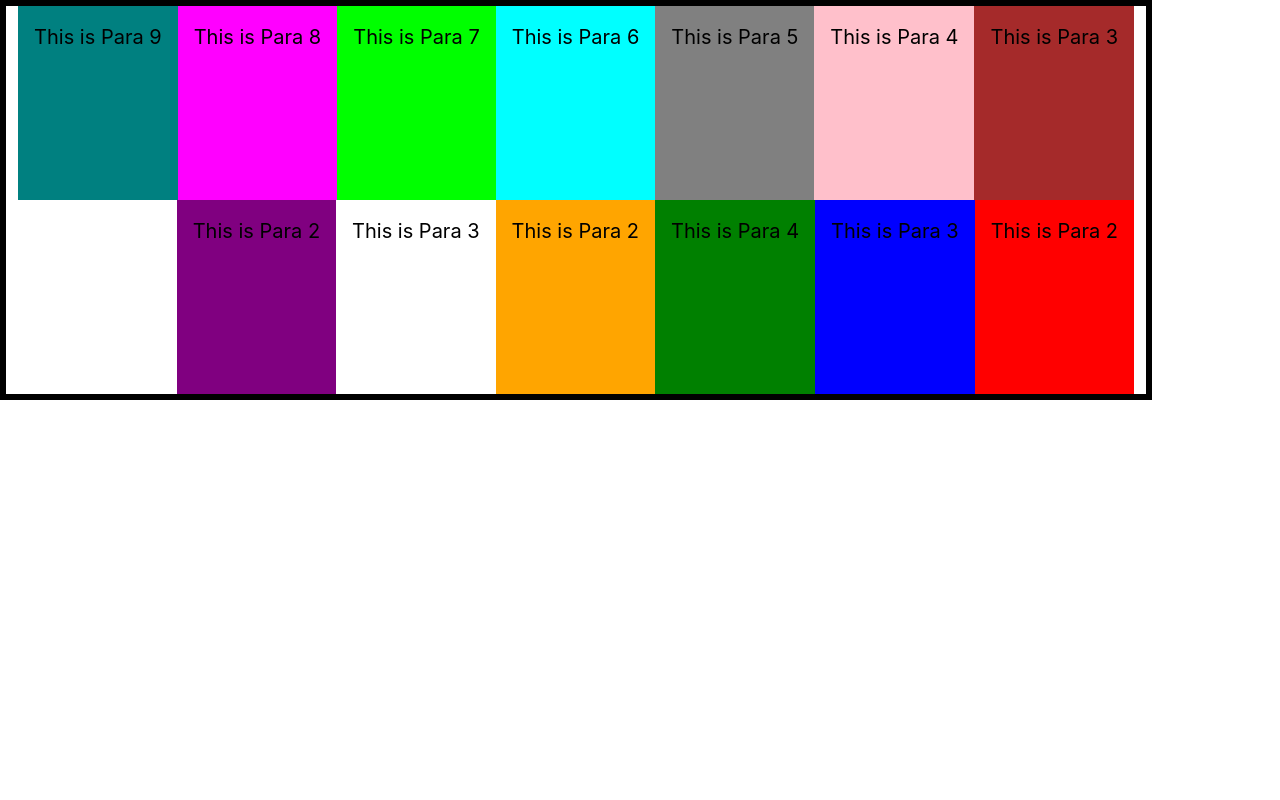
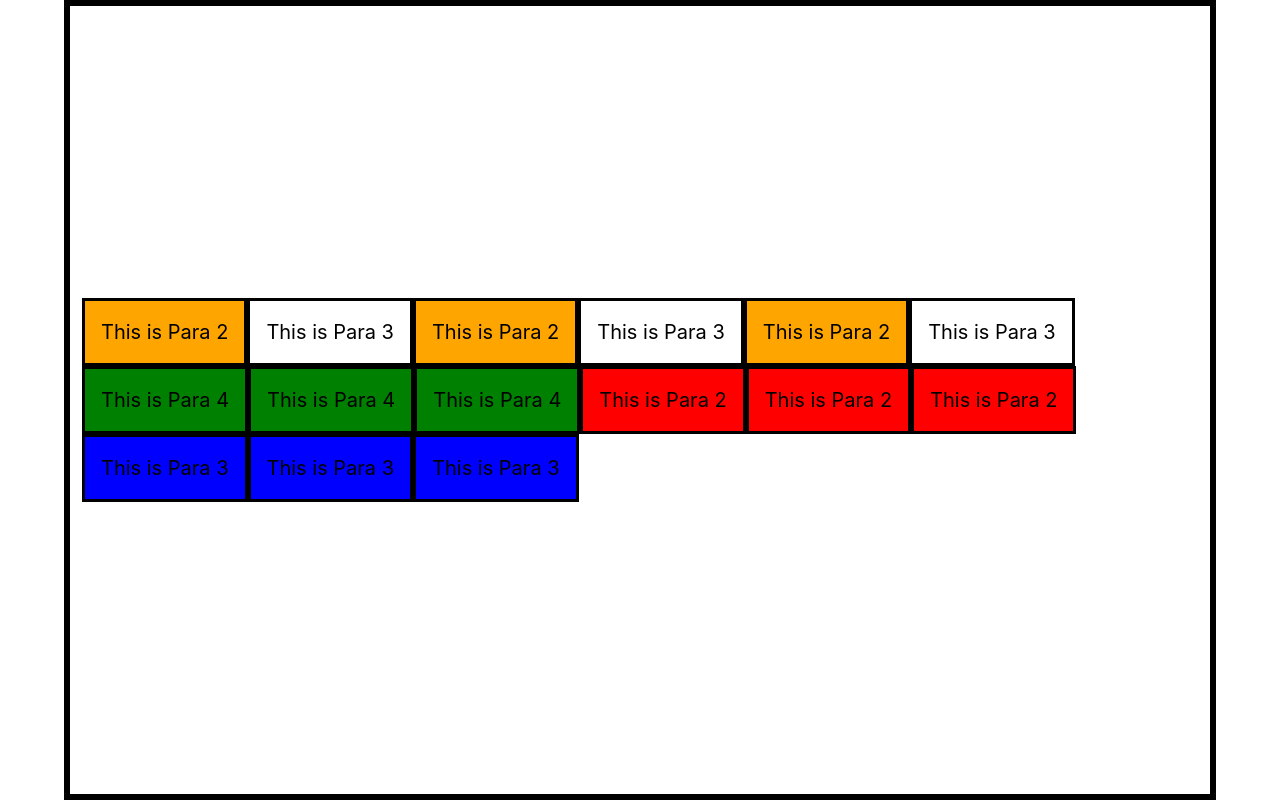
Before and after one commit to madhavi-anneboina/my-reactapp, a React (Create React App) app: page / in a window 1280 px wide. Built offline with nearby package versions, Linux system fonts and the light colour scheme.

Commit message:
flexdirection fiex wrap changes added

```diff
--- a/src/App.js
+++ b/src/App.js
@@ -39,14 +39,20 @@ const App = () => {
         <div className="flex-item item4">This is Para 2</div>
         <div className="flex-item item5">This is Para 3</div>
 
-        <div className="flex-item item6">This is Para 2</div>
-        <div className="flex-item item7">This is Para 3</div>
-        <div className="flex-item item8">This is Para 4</div>
-        <div className="flex-item item9">This is Para 5</div>
-        <div className="flex-item item10">This is Para 6</div>
-        <div className="flex-item item11">This is Para 7</div>
-        <div className="flex-item item12">This is Para 8</div>
-        <div className="flex-item item13">This is Para 9</div>
+        <div className="flex-item item1">This is Para 2</div>
+        <div className="flex-item item2">This is Para 3</div>
+        <div className="flex-item item3">This is Para 4</div>
+
+        <div className="flex-item item4">This is Para 2</div>
+        <div className="flex-item item5">This is Para 3</div>
+
+        <div className="flex-item item1">This is Para 2</div>
+        <div className="flex-item item2">This is Para 3</div>
+        <div className="flex-item item3">This is Para 4</div>
+
+        <div className="flex-item item4">This is Para 2</div>
+        <div className="flex-item item5">This is Para 3</div>
+
 
 
 
--- a/src/index.css
+++ b/src/index.css
@@ -98,14 +98,18 @@ div p{
 
 .container{
   border:6px solid black;
-  display: inline-flex;
+  display: flex;
   /* flex-direction: column; */
-  height: 400px;
-  /* flex-wrap: nowrap; */
-  flex-flow: row-reverse wrap-reverse;
+   height: 800px;
+   flex-wrap: wrap;
+  /* flex-wrap: nowrap;
+  flex-flow: row-reverse wrap-reverse; */
+     align-content: center;
+
 }
 
 .flex-item{
+  border:3px solid black;
   color: black;
   font-size: 20px;
   padding: 1rem;
@@ -113,12 +117,15 @@ div p{
 }
 .item1{
   background-color: red;
+  order: 2;
 }
 .item2{
   background-color: blue;
+  order:3
 }
 .item3{
   background-color: green;
+  order:1
 }
 .item4{
   background-color: orange;
@@ -126,9 +133,7 @@ div p{
 .tem5{
   background-color: yellow;
 }
-.item6{
-  background-color: purple;
-}
+
 .item7{
   background-color: brown;
 }
```
